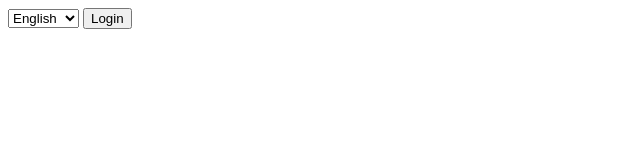
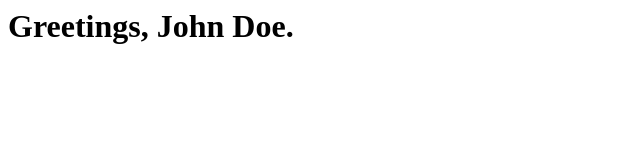
Before and after one commit to ihouwat/greetr, a plain HTML site: page index.html in a window 1280 px wide. Both pictures are taken after a click on the button "Login". Shown: the whole page, without its empty margins (0-640 px from the left). Drawn offline with Linux system fonts and the light colour scheme.

Commit message:
trying out app.js

```diff
--- a/Greetr.js
+++ b/Greetr.js
@@ -1,7 +1,6 @@
-(function (global, $) {
+;(function (global, $) {
 
   // This construction approach mimics jQuery's architecture
-
   var Greetr = function(firstName, lastName, language) {
     return new Greetr.init(firstName, lastName, language);
   }
@@ -101,7 +100,7 @@
       return this;
     },
 
-
+    // Using jQuery to set greeting on webpage
     HTMLGreeting: function(selector, formal) {
       // Checking for jQuery
       if (!$) {
--- a/app.js
+++ b/app.js
@@ -1,2 +1,23 @@
+// gets a new object (the arhcitecture allows us to not have to use the 'new' keyword here)
 var g = G$('John', 'Doe');
+
+// use our chainable methods
 g.greet().setLang('es').greet(true).log();
+
+// use our object on the click of the login button
+$('#login').click(function() {
+
+  // create a new 'Greetr' object (lets' pretend we know the name from the login)
+  var loginGrtr = G$('John', 'Doe');
+
+  // hide the login on the screen
+  $('#logindiv').hide();
+
+  // set the language based on what is chosed in the select box
+  loginGrtr.setLang($('#lang').val())
+    // chain a method to fire off an HTML greeting, passing the 'h1#greeting' as the selector and the chosen language
+    .HTMLGreeting('#greeting', true)
+      // log the message to the console
+      .log();
+
+});
--- a/index.html
+++ b/index.html
@@ -8,6 +8,8 @@
             <select id="lang">
                 <option value="en">English</option>
                 <option value="es">Spanish</option>
+                <option value="es">Spanish</option>
+
             </select>
             <input type="button" value="Login" id="login" />
         </div>
```
